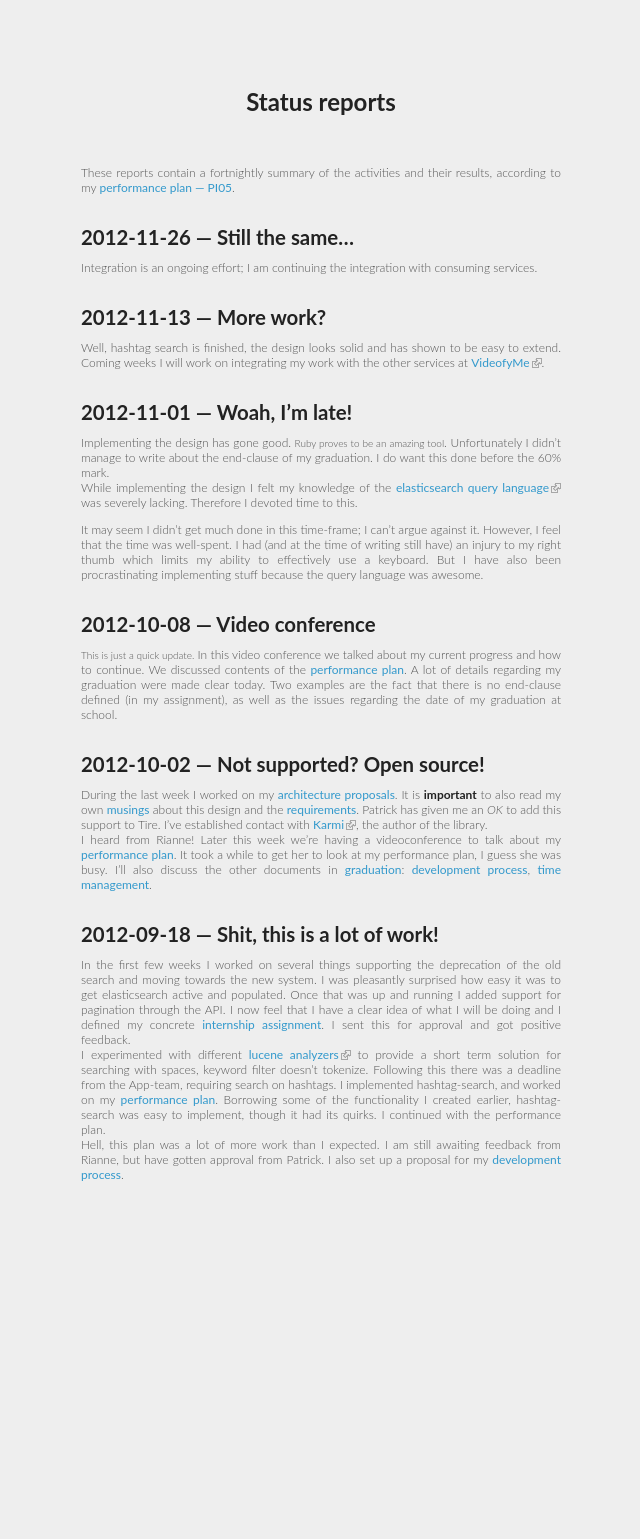
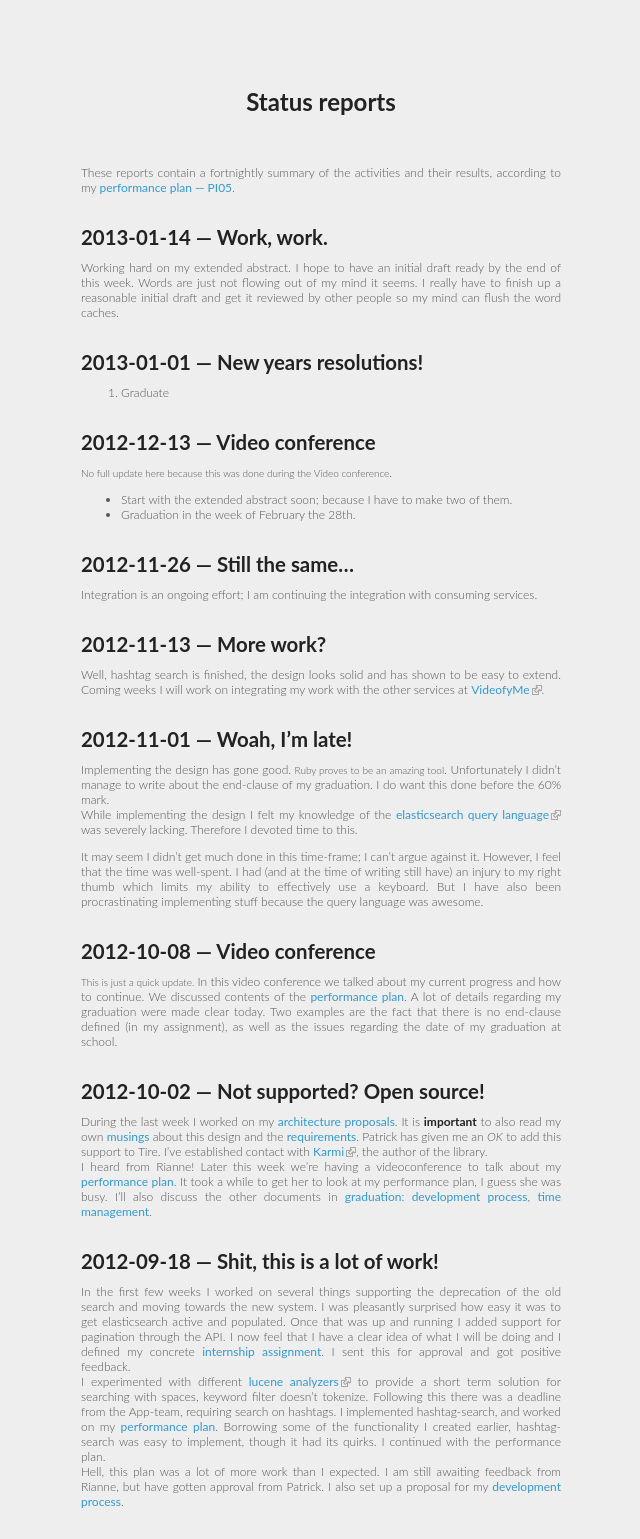
Before and after one commit to xeago/gradblog, a Jekyll site: the page built from graduation/status-reports.md, in a window 1280 px wide. Shown: the whole page, without its empty margins (319-959 px from the left). Built offline with Jekyll 4.4.1, drawn with Linux system fonts in a browser that asks for light colours; Markdown is read by kramdown in place of the engine named in the settings; before the commit the page ends 1212 px from its top, so only the background shows below that.

Commit message:
Add status-report for 2013-01-14.

```diff
--- a/graduation/status-reports.md
+++ b/graduation/status-reports.md
@@ -4,6 +4,18 @@ title: Status reports
 ---
 
 These reports contain a fortnightly summary of the activities and their results, according to my [performance plan — PI05](performance-plan.html#ref-PI05).
+
+# 2013-01-14 — Work, work.
+Working hard on my extended abstract. I hope to have an initial draft ready by the end of this week. Words are just not flowing out of my mind it seems. I really have to finish up a reasonable initial draft and get it reviewed by other people so my mind can flush the word caches.
+
+# 2013-01-01 — New years resolutions!
+1. Graduate
+
+# 2012-12-13 — Video conference
+<small>No full update here because this was done during the Video conference</small>.
+
++ Start with the extended abstract soon; because I have to make two of them.
++ Graduation in the week of February the 28th.
 
 # 2012-11-26 — Still the same…
 Integration is an ongoing effort; I am continuing the integration with consuming services.
```
